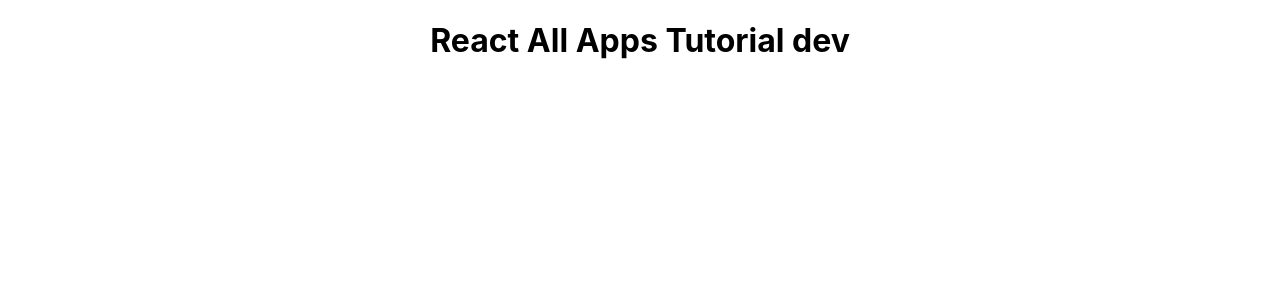
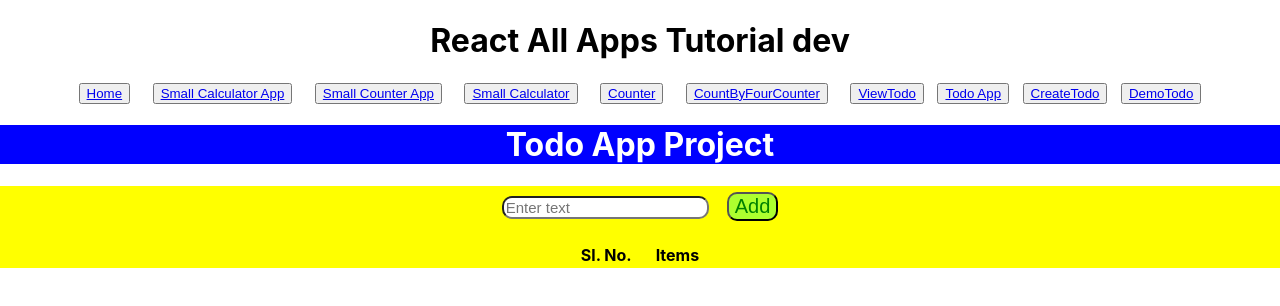
Before and after one commit to gitcoder-23/react-todo-app-tutorial, a React (Create React App) app: page /DemoTodo in a window 1280 px wide. Shown: the top 306 px of the page. Built offline with nearby package versions, Linux system fonts and the light colour scheme.

Commit message:
demotodo

```diff
--- a/src/App.js
+++ b/src/App.js
@@ -10,6 +10,7 @@ import SmallCounterApp from './pages/miniAps/SmallCounterApp';
 import SmallCounterByFourApp from './pages/myProjectTasks/SmallCounterByFourApp';
 import SmallCalculatorApp from './pages/miniAps/SmallCalculatorApp';
 import MainTodo from './pages/todoApp/MainTodo';
+import DemoTodo from './pages/myProjectTasks/DemoTodo';
 
 function App() {
   return (
@@ -25,6 +26,8 @@ function App() {
           <Route exact path="/counter" element={<Counter />} />
           <Route exact path="/view" element={<ViewTodo />} />
           <Route exact path="/create" element={<CreateTodo />} />
+          <Route exact path="/DemoTodo" element={<DemoTodo />} />
+
           <Route
             exact
             path="/small-counter"
--- a/src/pages/HomePage.js
+++ b/src/pages/HomePage.js
@@ -5,6 +5,8 @@ const HomePage = () => {
   return (
     <div>
       <Menu />
+      <div style={{fontSize:40, backgroundColor:'violet',marginTop:10}}>
+        React Tutorial Projects</div>
     </div>
   );
 };
--- /dev/null
+++ b/src/pages/myProjectTasks/DemoTodo.js
@@ -0,0 +1,67 @@
+import React, { useState } from 'react'
+import Menu from '../navigation/Menu'
+
+const DemoTodo = () => {
+  const [todoMainData, setTodoMainData]= useState([]);
+  const [textTodo, setTextTodo] = useState('');
+  const [error, setError] = useState('');
+
+  const OnInput = (e) => {
+    setTextTodo (e.target.value);
+  };
+
+  const TextSubmit = (e) => {
+    e.preventDefault();
+    if(!textTodo || textTodo===''){
+      setError('Input field is empty !');
+      setTimeout(() =>{
+        setError('');
+      },3000);
+    }else{
+      setTodoMainData([]);
+      setTodoMainData([...todoMainData, textTodo]);
+      setTextTodo('');
+    }
+  }
+  return (
+    <div><Menu/>
+    <h1 style={{backgroundColor:'blue', color:'white'}}>Todo App Project</h1>
+    <div style={{backgroundColor:'yellow'}}>
+        <form onSubmit={TextSubmit}>
+        {' '}
+        <input
+        type="text"
+        placeholder='Enter text'
+        style={{fontSize:15, borderRadius:10, marginTop:10}}
+        value={textTodo}
+        onChange={OnInput}
+        />&nbsp;&nbsp;&nbsp;&nbsp;
+        <button type='submit'
+        style={{fontSize:20, borderRadius:10,color:'green' ,backgroundColor:'greenyellow'}}>
+          Add
+          </button>
+    </form>{' '}
+    <div><h4 style={{color: 'red'}}>{error}</h4></div>{' '}
+
+    <div><table style={{margin : '0 auto'}}>
+        <thead><tr><th>Sl. No.</th>&nbsp;&nbsp;&nbsp;&nbsp;
+         <th>Items</th></tr></thead>
+
+        {todoMainData.map((tdData, tdIndex) => (
+        <tbody>
+         <tr>
+          <td>{tdIndex+1}
+            </td>&nbsp;&nbsp;&nbsp;&nbsp;
+             <td>{tdData}</td>
+          </tr>
+           </tbody>
+       ))}
+       </table>
+
+    </div>
+    </div>
+    </div>
+  )
+}
+
+export default DemoTodo
--- a/src/pages/navigation/Menu.js
+++ b/src/pages/navigation/Menu.js
@@ -38,6 +38,9 @@ const Menu = () => {
       &nbsp;&nbsp;&nbsp;
       <button>
         <Link to="/create">CreateTodo</Link>
+      </button>&nbsp;&nbsp;&nbsp;
+      <button>
+        <Link to="/DemoTodo">DemoTodo</Link>
       </button>
     </div>
   );
--- a/src/pages/todoApp/CreateTodo.js
+++ b/src/pages/todoApp/CreateTodo.js
@@ -4,7 +4,11 @@ import Menu from '../navigation/Menu'
 const CreateTodo = () => {
   return (
     <div><Menu/>
-      CreateTodo
+      <div>
+        <br/>
+        <h1>TO Do List</h1>
+        <br/>
+      </div>
     </div>
   )
 }
```
Also changed, not shown: src/pages/todoApp/MainTodo.js (line endings or trailing spaces).
